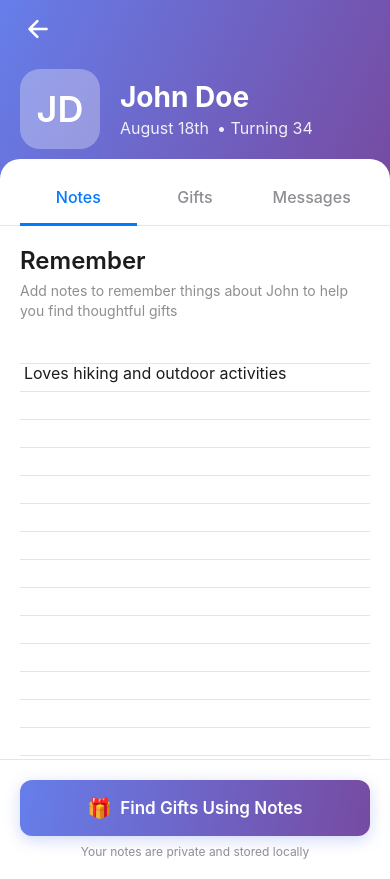
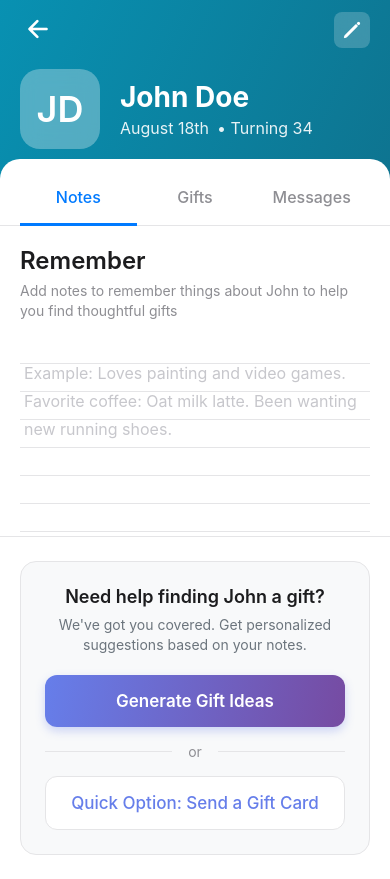
Before and after one commit to anyssakayla/birthday, a React Native app: screen / in a window 390 px wide. Both pictures are taken after a click on the element 195 px from the left and 245 px from the top of the page. Built offline with nearby package versions, Linux system fonts and the light colour scheme; what @react-native-community/netinfo would draw is missing.

Commit message:
notes tab better and style updates

```diff
--- a/src/components/tabs/NotesTab.tsx
+++ b/src/components/tabs/NotesTab.tsx
@@ -202,22 +202,43 @@ export default function NotesTab({
 
       <Animated.View
         style={[
-          styles.findGiftsButton,
+          styles.giftSection,
           { transform: [{ translateY: buttonTranslateY }] }
         ]}
       >
+        <View style={styles.giftContainer}>
+          <Text style={styles.giftUrgencyHeader}>
+            Need help finding {firstName} a gift?
+          </Text>
+          <Text style={styles.giftDescription}>
+            We've got you covered. Get personalized suggestions based on your notes.
+          </Text>
+
           <TouchableOpacity onPress={onFindGifts} activeOpacity={0.9}>
             <LinearGradient
               colors={['#667eea', '#764ba2']}
               start={{ x: 0, y: 0 }}
               end={{ x: 1, y: 1 }}
-            style={styles.button}
+              style={styles.primaryButton}
             >
-            <Text style={styles.giftIcon}>🎁</Text>
-            <Text style={styles.buttonText}>Find Gifts Using Notes</Text>
+              <Text style={styles.primaryButtonText}>Generate Gift Ideas</Text>
             </LinearGradient>
           </TouchableOpacity>
-        <Text style={styles.privacyNote}>Your notes are private and stored locally</Text>
+
+          <View style={styles.orDivider}>
+            <View style={styles.dividerLine} />
+            <Text style={styles.orText}>or</Text>
+            <View style={styles.dividerLine} />
+          </View>
+
+          <TouchableOpacity
+            onPress={() => console.log('Gift card option')}
+            activeOpacity={0.8}
+            style={styles.secondaryButton}
+          >
+            <Text style={styles.secondaryButtonText}>Quick Option: Send a Gift Card</Text>
+          </TouchableOpacity>
+        </View>
       </Animated.View>
     </View>
   );
@@ -310,7 +331,7 @@ const styles = StyleSheet.create({
     fontSize: 16,
     fontWeight: '600',
   },
-  findGiftsButton: {
+  giftSection: {
     position: 'absolute',
     bottom: 0,
     left: 0,
@@ -319,34 +340,72 @@ const styles = StyleSheet.create({
     borderTopWidth: 1,
     borderTopColor: '#e5e5e7',
     paddingHorizontal: 20,
-    paddingTop: 20,
-    paddingBottom: Platform.OS === 'ios' ? 40 : 20,
+    paddingTop: 24,
+    paddingBottom: Platform.OS === 'ios' ? 40 : 24,
   },
-  button: {
-    flexDirection: 'row',
-    alignItems: 'center',
-    justifyContent: 'center',
-    gap: 8,
+  giftContainer: {
+    backgroundColor: '#f8f9fa',
+    borderRadius: 16,
+    padding: 24,
+    borderWidth: 1,
+    borderColor: '#e5e5e7',
+  },
+  giftUrgencyHeader: {
+    fontSize: 18,
+    fontWeight: '600',
+    color: '#1c1c1e',
+    marginBottom: 8,
+    textAlign: 'center',
+  },
+  giftDescription: {
+    fontSize: 14,
+    color: '#6c757d',
+    textAlign: 'center',
+    marginBottom: 20,
+    lineHeight: 20,
+  },
+  primaryButton: {
     paddingVertical: 16,
     borderRadius: 12,
     shadowColor: '#667eea',
     shadowOffset: { width: 0, height: 4 },
     shadowOpacity: 0.3,
-    shadowRadius: 15,
-    elevation: 6,
+    shadowRadius: 10,
+    elevation: 5,
+    marginBottom: 16,
   },
-  giftIcon: {
-    fontSize: 20,
-  },
-  buttonText: {
+  primaryButtonText: {
     fontSize: 17,
     fontWeight: '600',
     color: '#ffffff',
+    textAlign: 'center',
   },
-  privacyNote: {
+  orDivider: {
+    flexDirection: 'row',
+    alignItems: 'center',
+    marginBottom: 16,
+  },
+  dividerLine: {
+    flex: 1,
+    height: 1,
+    backgroundColor: '#e5e5e7',
+  },
+  orText: {
+    fontSize: 14,
+    color: '#8e8e93',
+    marginHorizontal: 16,
+  },
+  secondaryButton: {
+    backgroundColor: '#ffffff',
+    paddingVertical: 16,
+    borderRadius: 12,
+    borderWidth: 1,
+    borderColor: '#e5e5e7',
+  },
+  secondaryButtonText: {
+    fontSize: 17,
+    fontWeight: '500',
+    color: '#667eea',
     textAlign: 'center',
-    fontSize: 12,
-    color: '#8e8e93',
-    marginTop: 8,
   },
 });
--- a/src/data/mockData.ts
+++ b/src/data/mockData.ts
@@ -6,7 +6,7 @@ export const mockBirthdays: Birthday[] = [
     name: 'John Doe',
     date: '1992-08-18', // Today
     phone: '+1234567890',
-    notes: 'Loves hiking and outdoor activities',
+    notes: '',
     updated_at: new Date().toISOString(),
   },
   {
--- a/src/navigation/AppNavigator.tsx
+++ b/src/navigation/AppNavigator.tsx
@@ -22,6 +22,7 @@ export type RootStackParamList = {
   AddBirthday: undefined;
   BirthdayDetail: { birthdayId: string };
   EditContact: { birthdayId: string };
+  EditBirthday: { birthdayId: string };
   Settings: undefined;
   Calendar: undefined;
   AddNote: { birthdayId: string };
--- a/src/screens/BirthdayDetailScreen.tsx
+++ b/src/screens/BirthdayDetailScreen.tsx
@@ -21,6 +21,7 @@ import { BirthdayWithSync } from '@/types';
 import NotesTab from '@components/tabs/NotesTab';
 import GiftsTab from '@components/tabs/GiftsTab';
 import MessagesTab from '@components/tabs/MessagesTab';
+import { getThemeColor } from '@/utils/themeColors';
 
 type NavigationProp = StackNavigationProp<RootStackParamList, 'BirthdayDetail'>;
 type RoutePropType = RouteProp<RootStackParamList, 'BirthdayDetail'>;
@@ -125,7 +126,7 @@ export default function BirthdayDetailScreen() {
 
       {/* Gradient Header */}
       <LinearGradient
-        colors={['#667eea', '#764ba2']}
+        colors={getThemeColor(birthday.metadata?.themeColorId).gradient}
         start={{ x: 0, y: 0 }}
         end={{ x: 1, y: 1 }}
         style={styles.header}
@@ -140,6 +141,13 @@ export default function BirthdayDetailScreen() {
             </TouchableOpacity>
 
             <View style={{ flex: 1 }} />
+
+            <TouchableOpacity
+              style={styles.editButton}
+              onPress={() => navigation.navigate('EditContact', { birthdayId: birthday.id })}
+            >
+              <Ionicons name="pencil" size={20} color="#ffffff" />
+            </TouchableOpacity>
           </View>
 
           <View style={styles.profileSection}>
@@ -216,6 +224,15 @@ const styles = StyleSheet.create({
   },
   backButton: {
     padding: 4,
+  },
+  editButton: {
+    width: 36,
+    height: 36,
+    backgroundColor: 'rgba(255, 255, 255, 0.2)',
+    backdropFilter: 'blur(10px)',
+    borderRadius: 8,
+    alignItems: 'center',
+    justifyContent: 'center',
   },
   headerTitle: {
     fontSize: 20,
--- a/src/screens/EditContactScreen.tsx
+++ b/src/screens/EditContactScreen.tsx
@@ -1,11 +1,156 @@
-import React from 'react';
-import { View, Text, StyleSheet } from 'react-native';
-import { theme } from '@/theme';
+import React, { useState, useEffect } from 'react';
+import {
+  View,
+  Text,
+  StyleSheet,
+  ScrollView,
+  TouchableOpacity,
+  SafeAreaView,
+  StatusBar,
+  Platform,
+} from 'react-native';
+import { useNavigation, useRoute, RouteProp } from '@react-navigation/native';
+import { StackNavigationProp } from '@react-navigation/stack';
+import { Ionicons } from '@expo/vector-icons';
+import { LinearGradient } from 'expo-linear-gradient';
+
+import { useBirthdayStore } from '@/stores';
+import { RootStackParamList } from '@/navigation/AppNavigator';
+import { BirthdayWithSync } from '@/types';
+import { themeColors } from '@/utils/themeColors';
+
+type NavigationProp = StackNavigationProp<RootStackParamList, 'EditContact'>;
+type RoutePropType = RouteProp<RootStackParamList, 'EditContact'>;
 
 export default function EditContactScreen() {
+  const navigation = useNavigation<NavigationProp>();
+  const route = useRoute<RoutePropType>();
+  const { birthdayId } = route.params;
+
+  const { birthdays, updateBirthday } = useBirthdayStore();
+  const [birthday, setBirthday] = useState<BirthdayWithSync | null>(null);
+  const [selectedColorId, setSelectedColorId] = useState('1');
+
+  useEffect(() => {
+    const found = birthdays.find(b => b.id === birthdayId);
+    if (found) {
+      setBirthday(found);
+      // Get saved color from metadata if exists
+      if (found.metadata?.themeColorId) {
+        setSelectedColorId(found.metadata.themeColorId);
+      }
+    }
+  }, [birthdayId, birthdays]);
+
+  if (!birthday) {
+    return null;
+  }
+
+  const handleColorSelect = async (colorId: string) => {
+    setSelectedColorId(colorId);
+
+    // Save the color selection to birthday metadata
+    await updateBirthday(birthday.id, {
+      metadata: {
+        ...birthday.metadata,
+        themeColorId: colorId,
+      }
+    });
+  };
+
+  const selectedColor = themeColors.find(c => c.id === selectedColorId) || themeColors[0];
+
   return (
     <View style={styles.container}>
-      <Text style={styles.text}>Edit Contact Screen</Text>
+      <StatusBar barStyle="light-content" />
+
+      {/* Header */}
+      <LinearGradient
+        colors={selectedColor.gradient}
+        start={{ x: 0, y: 0 }}
+        end={{ x: 1, y: 1 }}
+        style={styles.header}
+      >
+        <SafeAreaView>
+          <View style={styles.headerTop}>
+            <TouchableOpacity
+              style={styles.backButton}
+              onPress={() => navigation.goBack()}
+            >
+              <Ionicons name="arrow-back" size={24} color="#ffffff" />
+            </TouchableOpacity>
+
+            <Text style={styles.headerTitle}>Edit Contact</Text>
+
+            <View style={{ width: 24 }} />
+          </View>
+        </SafeAreaView>
+      </LinearGradient>
+
+      <ScrollView style={styles.content}>
+        {/* Theme Color Section */}
+        <View style={styles.section}>
+          <Text style={styles.sectionTitle}>Theme Color</Text>
+          <View style={styles.colorPicker}>
+            {themeColors.map((color) => (
+              <TouchableOpacity
+                key={color.id}
+                style={styles.colorOptionWrapper}
+                onPress={() => handleColorSelect(color.id)}
+                activeOpacity={0.7}
+              >
+                <LinearGradient
+                  colors={color.gradient}
+                  start={{ x: 0, y: 0 }}
+                  end={{ x: 1, y: 1 }}
+                  style={[
+                    styles.colorOption,
+                    selectedColorId === color.id && styles.colorOptionSelected
+                  ]}
+                >
+                  {selectedColorId === color.id && (
+                    <Ionicons name="checkmark" size={24} color="#ffffff" />
+                  )}
+                </LinearGradient>
+              </TouchableOpacity>
+            ))}
+          </View>
+
+          <TouchableOpacity style={styles.uploadButton}>
+            <Ionicons name="camera-outline" size={20} color="#64748b" />
+            <Text style={styles.uploadButtonText}>Upload Custom Photo</Text>
+          </TouchableOpacity>
+        </View>
+
+        {/* Notifications Section */}
+        <View style={styles.section}>
+          <Text style={styles.sectionTitle}>Notifications</Text>
+
+          <View style={styles.notificationOption}>
+            <Text style={styles.optionLabel}>Use default settings</Text>
+            <View style={styles.toggleSwitch}>
+              <View style={styles.toggleKnob} />
+            </View>
+          </View>
+
+          <TouchableOpacity style={[styles.notificationOption, styles.disabledOption]}>
+            <Text style={[styles.optionLabel, styles.disabledText]}>
+              Custom reminder (days before)
+            </Text>
+            <Ionicons name="chevron-forward" size={20} color="#cbd5e1" />
+          </TouchableOpacity>
+        </View>
+
+        {/* Personal Message Template */}
+        <View style={styles.section}>
+          <Text style={styles.sectionTitle}>Personal Message Template</Text>
+          <View style={styles.templateInput}>
+            <Text style={styles.templatePlaceholder}>
+              Leave empty to use global template
+            </Text>
+          </View>
+        </View>
+      </ScrollView>
     </View>
   );
 }
@@ -13,12 +158,119 @@ export default function EditContactScreen() {
 const styles = StyleSheet.create({
   container: {
     flex: 1,
-    backgroundColor: theme.colors.background.primary,
+    backgroundColor: '#f2f2f7',
+  },
+  header: {
+    paddingBottom: 20,
+  },
+  headerTop: {
+    flexDirection: 'row',
+    alignItems: 'center',
+    justifyContent: 'space-between',
+    paddingHorizontal: 20,
+    paddingTop: Platform.OS === 'ios' ? 10 : 20,
+    paddingBottom: 20,
+  },
+  backButton: {
+    padding: 4,
+  },
+  headerTitle: {
+    fontSize: 18,
+    fontWeight: '500',
+    color: '#ffffff',
+  },
+  content: {
+    flex: 1,
+    padding: 20,
+  },
+  section: {
+    marginBottom: 32,
+  },
+  sectionTitle: {
+    fontSize: 18,
+    fontWeight: '600',
+    color: '#1a1d23',
+    marginBottom: 16,
+  },
+  colorPicker: {
+    flexDirection: 'row',
+    flexWrap: 'wrap',
+    gap: 12,
+    marginBottom: 16,
+  },
+  colorOptionWrapper: {
+    width: 48,
+    height: 48,
+  },
+  colorOption: {
+    width: 48,
+    height: 48,
+    borderRadius: 12,
     alignItems: 'center',
     justifyContent: 'center',
   },
-  text: {
-    fontSize: theme.typography.fontSize.large,
-    color: theme.colors.neutral.gray700,
+  colorOptionSelected: {
+    transform: [{ scale: 1.1 }],
+  },
+  uploadButton: {
+    flexDirection: 'row',
+    alignItems: 'center',
+    justifyContent: 'center',
+    gap: 8,
+    padding: 16,
+    backgroundColor: '#f8fafc',
+    borderWidth: 2,
+    borderStyle: 'dashed',
+    borderColor: '#e2e8f0',
+    borderRadius: 12,
+  },
+  uploadButtonText: {
+    fontSize: 15,
+    color: '#64748b',
+  },
+  notificationOption: {
+    flexDirection: 'row',
+    alignItems: 'center',
+    justifyContent: 'space-between',
+    backgroundColor: '#f8fafc',
+    borderRadius: 12,
+    padding: 16,
+    marginBottom: 12,
+  },
+  disabledOption: {
+    opacity: 0.5,
+  },
+  optionLabel: {
+    fontSize: 15,
+    color: '#1a1d23',
+  },
+  disabledText: {
+    color: '#94a3b8',
+  },
+  toggleSwitch: {
+    width: 48,
+    height: 28,
+    backgroundColor: '#0891b2',
+    borderRadius: 14,
+    padding: 2,
+  },
+  toggleKnob: {
+    width: 24,
+    height: 24,
+    backgroundColor: '#ffffff',
+    borderRadius: 12,
+    transform: [{ translateX: 20 }],
+  },
+  templateInput: {
+    backgroundColor: '#f8fafc',
+    borderWidth: 1,
+    borderColor: '#e2e8f0',
+    borderRadius: 8,
+    padding: 12,
+    minHeight: 80,
+  },
+  templatePlaceholder: {
+    fontSize: 15,
+    color: '#94a3b8',
   },
 });
--- a/src/screens/HomeScreen.tsx
+++ b/src/screens/HomeScreen.tsx
@@ -122,9 +122,11 @@ export default function HomeScreen() {
           </View>
 
           <View style={styles.quickStats}>
-            <Text style={styles.statItem}>
-              <Text style={styles.statNumber}>{thisWeekCount || 3}</Text> this week
-            </Text>
+            <View style={styles.statBadge}>
+              <Text style={styles.statItem}>
+                <Text style={styles.statNumber}>{thisWeekCount}</Text> this week
+              </Text>
+            </View>
           </View>
         </View>
       </SafeAreaView>
@@ -259,13 +261,19 @@ const styles = StyleSheet.create({
     alignItems: 'center',
     gap: 8,
   },
+  statBadge: {
+    backgroundColor: '#f8fafc',
+    paddingHorizontal: 16,
+    paddingVertical: 8,
+    borderRadius: 20,
+  },
   statItem: {
     fontSize: 14,
     color: '#64748b',
   },
   statNumber: {
     fontWeight: '600',
-    color: '#0ea5e9',
+    color: '#0891b2',
     fontSize: 14,
   },
   content: {
--- /dev/null
+++ b/src/utils/themeColors.ts
@@ -0,0 +1,13 @@
+export const themeColors = [
+  { id: '1', gradient: ['#0891b2', '#0e7490'] }, // Default cyan
+  { id: '2', gradient: ['#8b5cf6', '#7c3aed'] }, // Purple
+  { id: '3', gradient: ['#f97316', '#ea580c'] }, // Orange
+  { id: '4', gradient: ['#10b981', '#059669'] }, // Green
+  { id: '5', gradient: ['#ec4899', '#be185d'] }, // Pink
+  { id: '6', gradient: ['#6366f1', '#4f46e5'] }, // Indigo
+];
+
+export const getThemeColor = (themeColorId?: string) => {
+  if (!themeColorId) return themeColors[0];
+  return themeColors.find(c => c.id === themeColorId) || themeColors[0];
+};
```
Also changed, not shown: src/components/cards/BirthdayCard.tsx (+13 -8 lines). Lines whose indentation alone changed are shown as unchanged.
